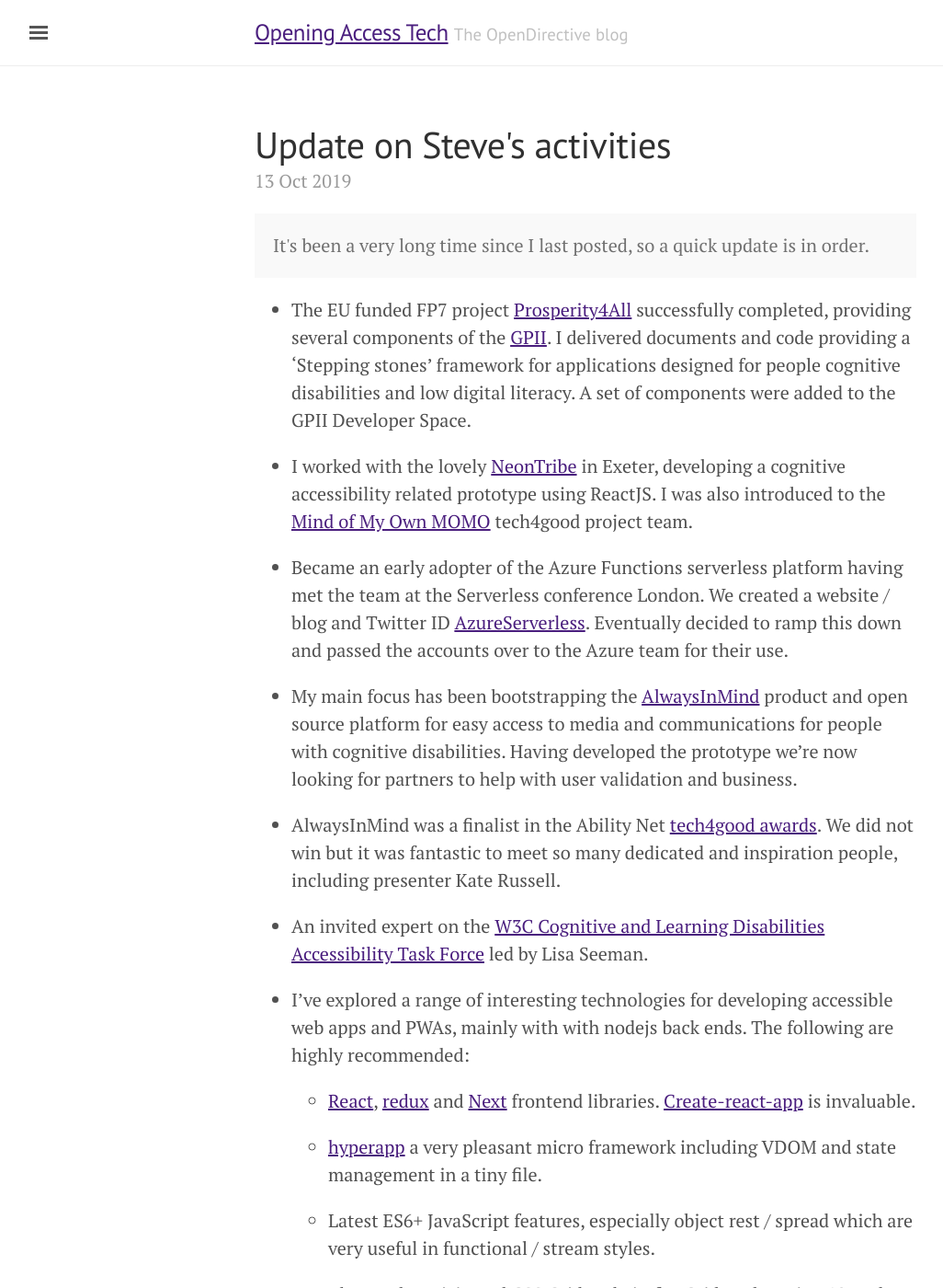
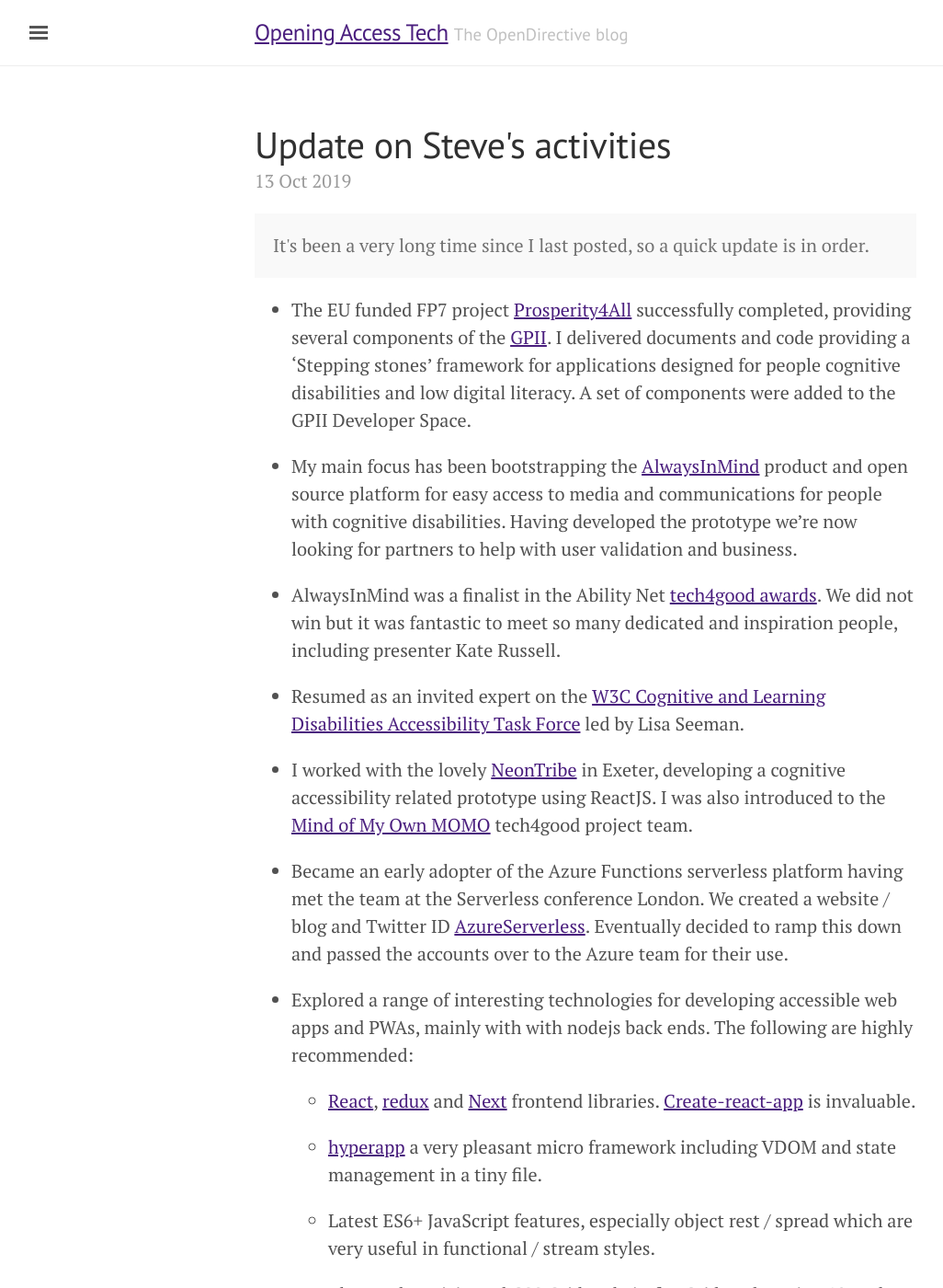
Before and after one commit to OpenDirective/opendirective.github.io, a Jekyll site: the page built from _posts/2019-10-13-update.md, in a window 1280 px wide and 1400 px high. Shown: the whole window at 92% size, without its empty margins (3-1029 px from the left). Built offline with Jekyll 4.4.1, drawn with Linux system fonts in a browser that asks for light colours.

Commit message:
Sligh reorder

```diff
--- a/_posts/2019-10-13-update.md
+++ b/_posts/2019-10-13-update.md
@@ -9,17 +9,17 @@
 
 - The EU funded FP7 project [Prosperity4All](http://www.prosperity4all.eu/) successfully completed, providing several components of the [GPII](https://gpii.net/). I delivered documents and code providing a 'Stepping stones' framework for applications designed for people cognitive disabilities and low digital literacy. A set of components were added to the GPII Developer Space.
 
+- My main focus has been bootstrapping the [AlwaysInMind](https://alwaysinmind.info/) product and open source platform for easy access to media and communications for people with cognitive disabilities. Having developed the prototype we're now looking for partners to help with user validation and business.
+
+- AlwaysInMind was a finalist in the Ability Net [tech4good awards](https://www.tech4goodawards.com/finalist/always-in-mind). We did not win but it was fantastic to meet so many dedicated and inspiration people, including presenter Kate Russell.
+
+- Resumed as an invited expert on the [W3C Cognitive and Learning Disabilities Accessibility Task Force](https://www.w3.org/WAI/PF/cognitive-a11y-tf/) led by Lisa Seeman.
+
 - I worked with the lovely [NeonTribe](https://www.neontribe.co.uk/) in Exeter, developing a cognitive accessibility related prototype using ReactJS. I was also introduced to the [Mind of My Own MOMO](https://mindofmyown.org.uk/) tech4good project team.
 
 - Became an early adopter of the Azure Functions serverless platform having met the team at the Serverless conference London. We created a website / blog and Twitter ID [AzureServerless](https://twitter.com/_azureserverles). Eventually decided to ramp this down and passed the accounts over to the Azure team for their use.
 
-- My main focus has been bootstrapping the [AlwaysInMind](https://alwaysinmind.info/) product and open source platform for easy access to media and communications for people with cognitive disabilities. Having developed the prototype we're now looking for partners to help with user validation and business.
-
-- AlwaysInMind was a finalist in the Ability Net [tech4good awards](https://www.tech4goodawards.com/finalist/always-in-mind). We did not win but it was fantastic to meet so many dedicated and inspiration people, including presenter Kate Russell.
-
-- An invited expert on the [W3C Cognitive and Learning Disabilities Accessibility Task Force](https://www.w3.org/WAI/PF/cognitive-a11y-tf/) led by Lisa Seeman.
-
-- I've explored a range of interesting technologies for developing accessible web apps and PWAs, mainly with with nodejs back ends. The following are highly recommended:
+- Explored a range of interesting technologies for developing accessible web apps and PWAs, mainly with with nodejs back ends. The following are highly recommended:
 
   - [React](https://reactjs.org/), [redux](https://redux.js.org/) and [Next](https://nextjs.org/) frontend libraries. [Create-react-app](https://github.com/facebook/create-react-app#readme) is invaluable.
 
```
